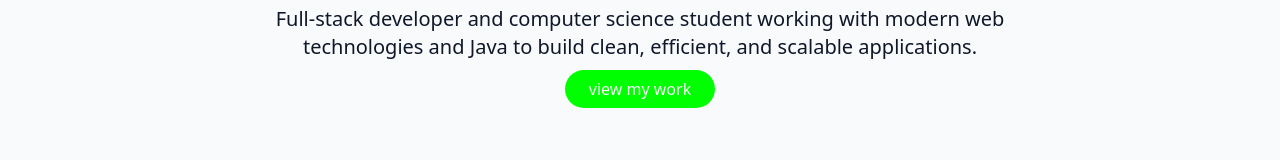
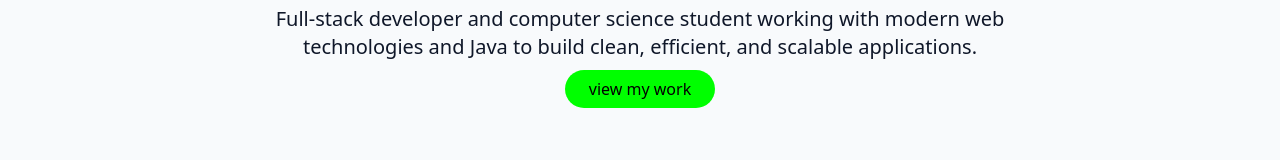
Before and after one commit to Taha-soukarnou/my-portfolio, a React (Vite) app: page / in a window 1280 px wide. Shown: the part 383-543 px from the top of the page. Built offline with nearby package versions, Linux system fonts and the light colour scheme.

Commit message:
Fix cosmic-button utility styles for better contrast

```diff
--- a/src/index.css
+++ b/src/index.css
@@ -143,7 +143,7 @@
   border: 1px solid transparent;
 }
 @utility cosmic-button {
-  @apply px-6 py-2 rounded-full bg-primary text-primary-foreground font-medium transition-all duration-300 hover:shadow-[0_0_10px_rgba(139,92,246,0.5)]
+  @apply px-6 py-2 rounded-full bg-primary text-black font-medium transition-all duration-300 hover:shadow-[0_0_10px_rgba(139,92,246,0.5)]
   hover:scale-105 active:scale-95;
 }
 
```
